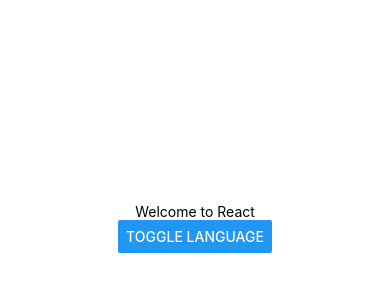
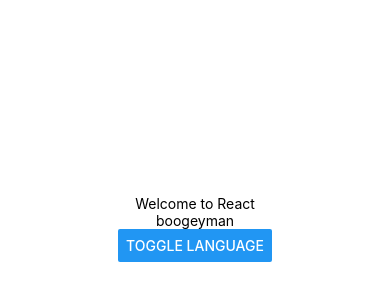
Before and after one commit to thiagobrez/i18-locize-example, a React Native app: screen / in a window 390 px wide. Shown: the part 194-494 px from the top of the page. Built offline with nearby package versions, Linux system fonts and the light colour scheme.

Commit message:
ci(alex): add alex static check

```diff
--- a/package.json
+++ b/package.json
@@ -8,7 +8,8 @@
     "lint": "eslint .",
     "prettier-check": "prettier --check .",
     "start": "react-native start",
-    "test": "jest"
+    "test": "jest",
+    "alex": "alex src/**/*.{js,jsx,ts,tsx,md}"
   },
   "dependencies": {
     "i18next": "^22.4.13",
@@ -29,6 +30,7 @@
     "@types/jest": "^29.2.1",
     "@types/react": "^18.0.24",
     "@types/react-test-renderer": "^18.0.0",
+    "alex": "^11.0.0",
     "babel-jest": "^29.2.1",
     "eslint": "^8.36.0",
     "eslint-config-prettier": "^8.8.0",
--- a/src/features/home/HomeScreen.tsx
+++ b/src/features/home/HomeScreen.tsx
@@ -12,6 +12,7 @@
   return (
     <>
       <Text>{t('Welcome to React')}</Text>
+      <Text>boogeyman</Text>
       <Button onPress={toggleLanguage} title={t('Toggle language')} />
     </>
   );
```
Also changed, not shown: 1 other file (tests, documents, lock files or other folders).
